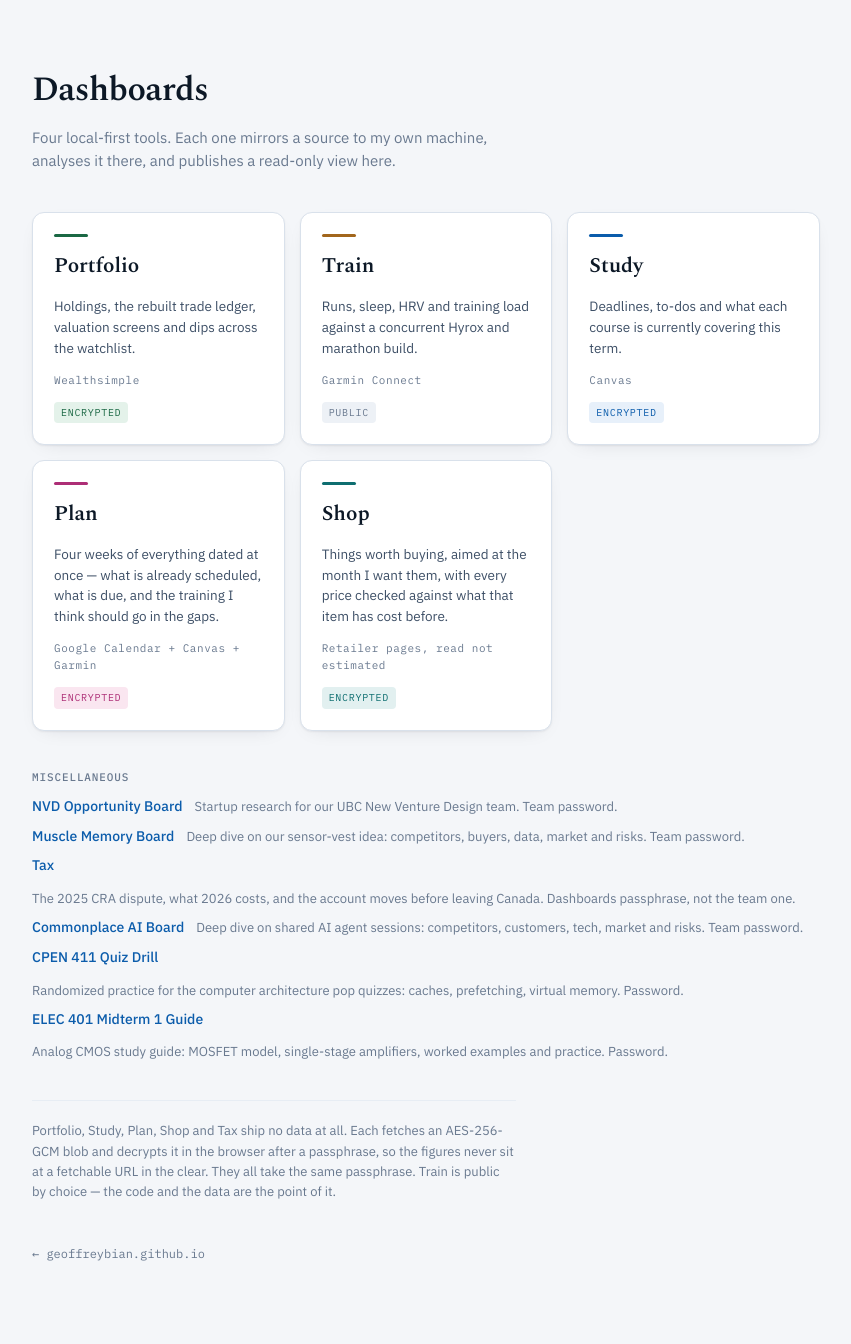
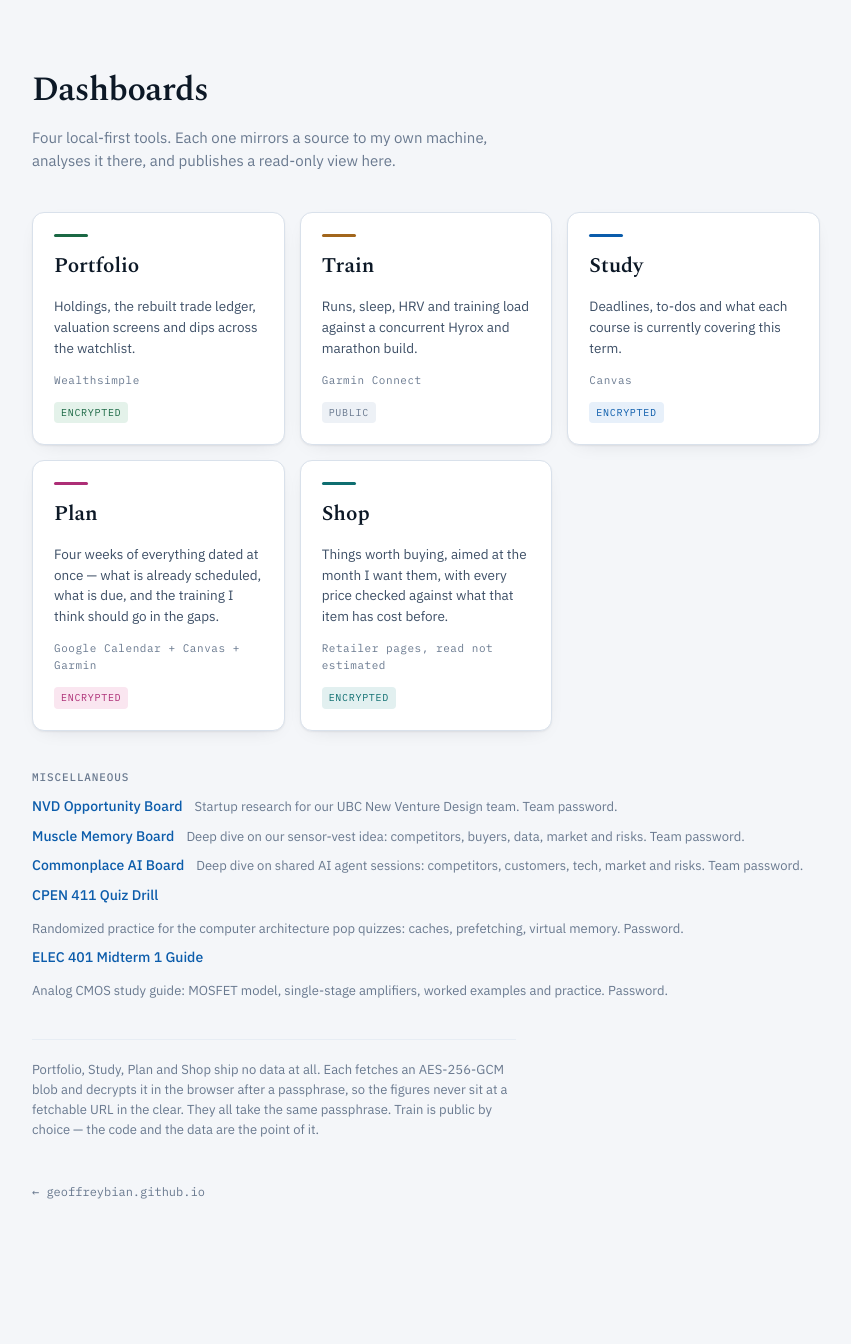
Before and after one commit to GeoffreyBian/geoffreybian.github.io, a Jekyll site: the page built from dashboards.html, in a window 1280 px wide. Shown: the whole page, without its empty margins (214-1065 px from the left). Built offline with Jekyll 4.4.1, drawn with Linux system fonts in a browser that asks for light colours; after the commit the page ends 1282 px from its top, so only the background shows below that.

Commit message:
Move Tax off the dashboards hub, link it from the portfolio board
Co-Authored-By: Claude Opus 5 <noreply@anthropic.com>

```diff
--- a/dashboards.html
+++ b/dashboards.html
@@ -152,8 +152,6 @@ h1{font-family:var(--serif);font-weight:600;font-size:34px;letter-spacing:-.02em
       <span>Startup research for our UBC New Venture Design team. Team password.</span></li>
     <li><a href="/muscle-memory/">Muscle Memory Board</a>
       <span>Deep dive on our sensor-vest idea: competitors, buyers, data, market and risks. Team password.</span></li>
-    <li><a href="/tax/">Tax</a>
-      <span>The 2025 CRA dispute, what 2026 costs, and the account moves before leaving Canada. Dashboards passphrase, not the team one.</span></li>
     <li><a href="/multiplayer-ai/">Commonplace AI Board</a>
       <span>Deep dive on shared AI agent sessions: competitors, customers, tech, market and risks. Team password.</span></li>
     <li><a href="/cpen411-quiz/">CPEN 411 Quiz Drill</a>
@@ -162,7 +160,7 @@ h1{font-family:var(--serif);font-weight:600;font-size:34px;letter-spacing:-.02em
       <span>Analog CMOS study guide: MOSFET model, single-stage amplifiers, worked examples and practice. Password.</span></li>
   </ul>
 
-  <p class="note">Portfolio, Study, Plan, Shop and Tax ship no data at all. Each fetches an
+  <p class="note">Portfolio, Study, Plan and Shop ship no data at all. Each fetches an
      AES-256-GCM blob and decrypts it in the browser after a passphrase, so the
      figures never sit at a fetchable URL in the clear. They all take the same
      passphrase. Train is public by choice — the code and the data are the
```
Also changed, not shown: portfolio.html (+7 -0 lines).
